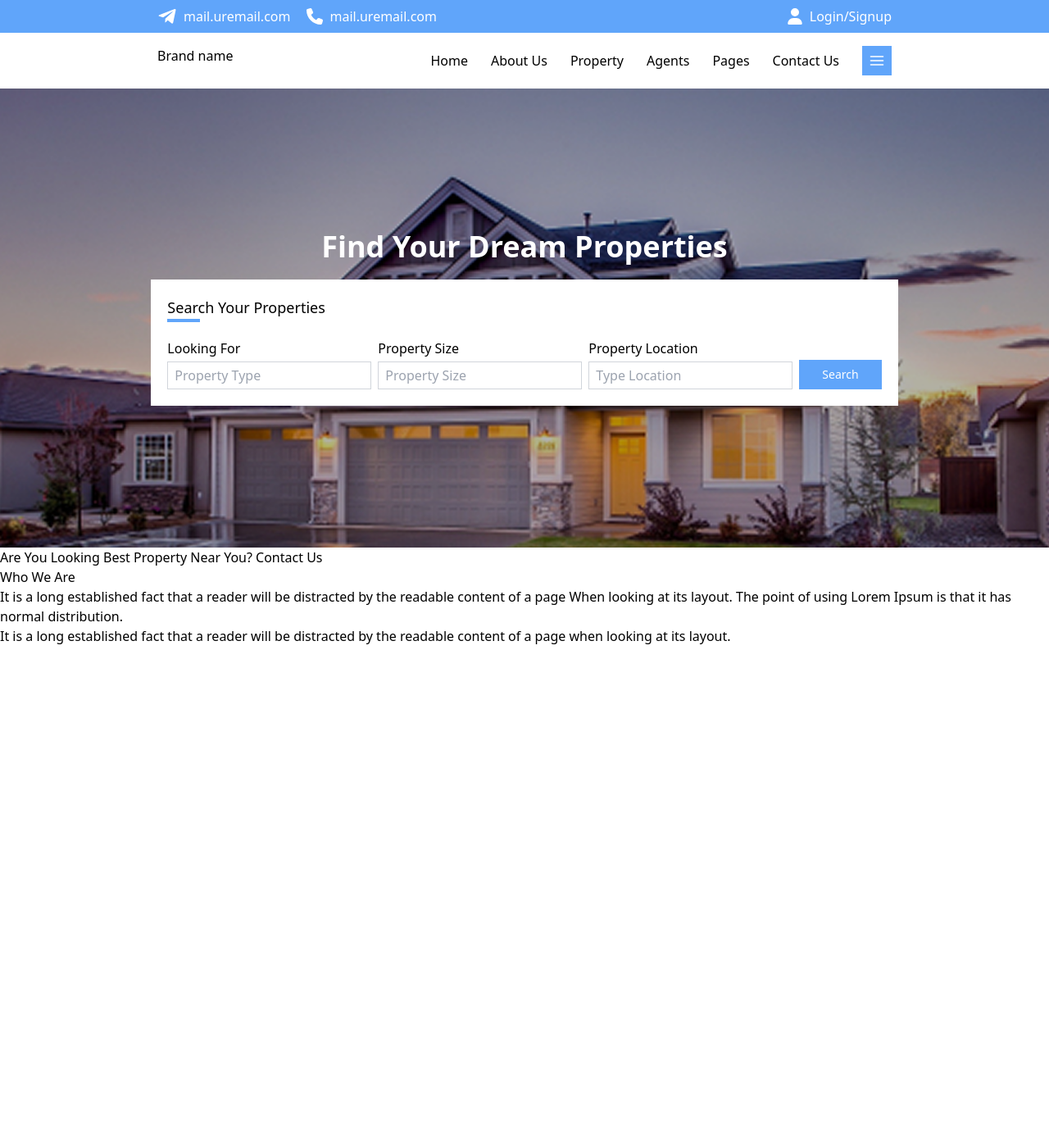
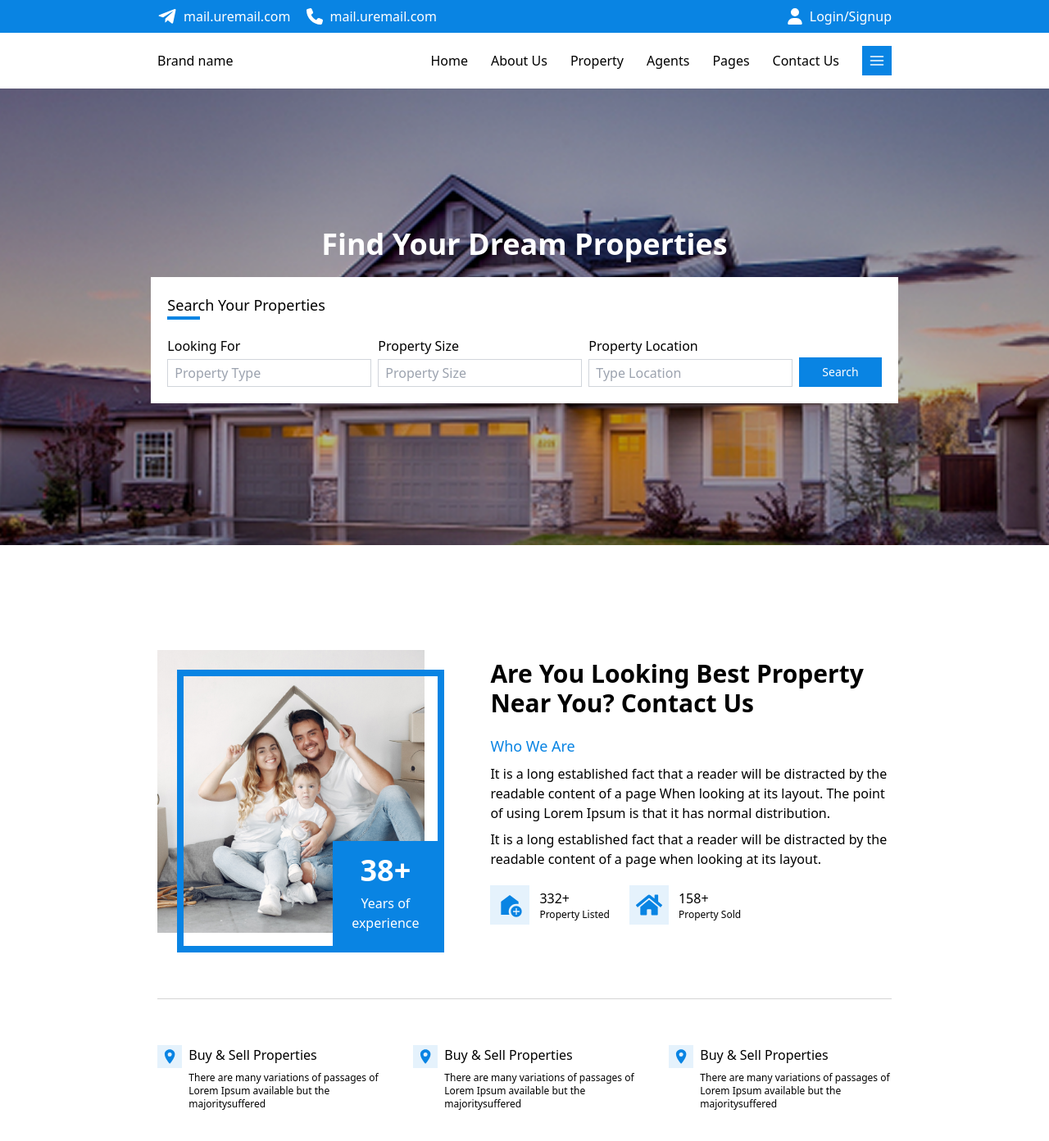
Before and after one commit to Promzy004/real-estate, a React (Vite) app: page / in a window 1280 px wide. Shown: the top 1392 px of the page at 82% size. Before the commit the page ends 800 px from the top, so only its background shows below. Built offline with nearby package versions, Linux system fonts and the light colour scheme.

Commit message:
section 1 added

```diff
--- /dev/null
+++ b/src/compoents/cards/serviceCard.jsx
@@ -0,0 +1,15 @@
+import { IoLocationSharp } from "react-icons/io5";
+
+const ServiceCard = () => {
+    return (
+        <div className="flex gap-2">
+            <IoLocationSharp className="text-2xl text-primaryColor p-1 h-7 w-14 bg-primaryColor/10" />
+            <div className="flex flex-col gap-2">
+                <span className="text-base font-medium">Buy & Sell Properties</span>
+                <span className="text-xs font-light">There are many variations of passages of Lorem Ipsum available but the majoritysuffered</span>
+            </div>
+        </div>
+    );
+}
+
+export default ServiceCard;
--- a/src/compoents/header.jsx
+++ b/src/compoents/header.jsx
@@ -1,12 +1,12 @@
 import { Link } from "react-router-dom";
-import { FaUser, FaPhone, FaTelegram } from "react-icons/fa6";
+import { FaUser, FaPhone } from "react-icons/fa6";
 import { FaTelegramPlane } from "react-icons/fa";
 import { FiMenu } from "react-icons/fi";
 
 const Header = () => {
     return (
-        <header className="static top-0 w-full">
-            <div className="flex justify-between py-2 px-48 bg-blue-400 text-white">
+        <header className="fixed top-0 w-full bg-white z-50">
+            <div className="flex justify-between py-2 px-48 bg-primaryColor text-white">
                 <div className="flex justify-center items-center gap-5">
                     <a href="mailto:" className="flex justify-center items-center gap-2">
                         <FaTelegramPlane className="text-2xl" />
@@ -22,16 +22,16 @@ const Header = () => {
                     <span className="font-light">Login/Signup</span>
                 </a>
             </div>
-            <div className="flex justify-between py-4 px-48">
+            <div className="flex justify-between items-center py-4 px-48">
                 <h2>Brand name</h2>
                 <nav className="flex gap-7 items-center justify-center">
-                    <Link to="" className="hover:text-blue-400">Home</Link>
-                    <Link to="" className="hover:text-blue-400">About Us</Link>
-                    <Link to="" className="hover:text-blue-400">Property</Link>
-                    <Link to="" className="hover:text-blue-400">Agents</Link>
-                    <Link to="" className="hover:text-blue-400">Pages</Link>
-                    <Link to="" className="hover:text-blue-400">Contact Us</Link>
-                    <div className="bg-blue-400 p-2">
+                    <Link to="" className="hover:text-primaryColor">Home</Link>
+                    <Link to="" className="hover:text-primaryColor">About Us</Link>
+                    <Link to="" className="hover:text-primaryColor">Property</Link>
+                    <Link to="" className="hover:text-primaryColor">Agents</Link>
+                    <Link to="" className="hover:text-primaryColor">Pages</Link>
+                    <Link to="" className="hover:text-primaryColor">Contact Us</Link>
+                    <div className="bg-primaryColor p-2">
                         <FiMenu className="text-xl text-white"/>
                     </div>
                 </nav>
--- a/src/compoents/hero.jsx
+++ b/src/compoents/hero.jsx
@@ -1,11 +1,10 @@
-import hero from "../assets/images/hero.png";
 
 const Hero = () => {
     return (
-        <div className="hero relative min-h-[35rem] flex flex-col gap-5 justify-center items-center">
+        <div className="hero mt-[105px] relative min-h-[35rem] flex flex-col gap-5 justify-center items-center">
             <h2 className="text-white text-4xl font-semibold">Find Your Dream Properties</h2>
             <div className="bg-white min-w-3/5 p-5 flex flex-col gap-5">
-                <h3 className="relative pb-1 text-lg font-medium before:content-[''] before:bg-blue-400 before:absolute before:left-0 before:bottom-0 before:h-1 before:w-10 ">Search Your Properties</h3>
+                <h3 className="relative pb-1 text-lg font-medium before:content-[''] before:bg-primaryColor before:absolute before:left-0 before:bottom-0 before:h-1 before:w-10 ">Search Your Properties</h3>
                 <form action="" className="flex gap-2">
                     <label className="flex flex-col gap-1">
                         Looking For
@@ -19,7 +18,7 @@ const Hero = () => {
                         Property Location
                         <input type="text" className="hero-input" placeholder="Type Location" />
                     </label>
-                    <input type="Submit" value='Search' className="bg-blue-400 px-7 py-2 flex self-end text-sm text-white" />
+                    <input type="Submit" value='Search' className="bg-primaryColor px-7 py-2 flex self-end text-sm text-white" />
                 </form>
             </div>
         </div>
--- a/src/pages/home.jsx
+++ b/src/pages/home.jsx
@@ -1,22 +1,59 @@
 import Hero from "../compoents/hero";
+import img1 from "../assets/images/section1-img.png";
+import { FaHome } from "react-icons/fa";
+import { MdAddHome } from "react-icons/md";
+import ServiceCard from "../compoents/cards/serviceCard";
 
 const Home = () => {
     return (
         <>
             <Hero />
-            <section>
-                <div>
-                    <div></div>
-                    <div>
-                        <h3>Are You Looking Best Property Near You? Contact Us</h3>
-                        <div>
-                            <h4>Who We Are</h4>
-                            <p>It is a long established fact that a reader will be distracted by the readable content of a page When looking at its layout. The point of using Lorem Ipsum is that it has normal distribution. <br /> It is a long established fact that a reader will be distracted by the readable content of a page when looking at its layout.</p>
+            <section className="flex justify-center items-center py-32">
+                <div className="w-[70%] flex flex-col gap-14 justify-center items-center">
+                    <div className="w-full grid grid-cols-[2fr_3fr] gap-20 justify-items-center items-center mb-6">
+                        <div className="relative justify-center items-center">
+                            <div className="h-full w-full absolute border-8 border-primaryColor top-6 left-6">
+                                <div className="absolute w-32 h-32 bg-primaryColor right-0 bottom-0 text-white flex flex-col justify-center items-center text-center gap-2">
+                                    <span className="text-4xl font-semibold">38+</span>
+                                    <span>Years of experience</span>
+                                </div>
+                            </div>
+                            <img src={img1} alt="" className="h-full w-full" />
+                        </div>
+                        <div className="flex flex-col gap-5">
+                            <h3 className="text-3xl font-semibold">Are You Looking Best Property Near You? Contact Us</h3>
+                            <div className="flex flex-col gap-2">
+                                <h4 className="text-primaryColor text-lg">Who We Are</h4>
+                                <div className="text-base font-light flex flex-col gap-2">
+                                    <p>It is a long established fact that a reader will be distracted by the readable content of a page When looking at its layout. The point of using Lorem Ipsum is that it has normal distribution.</p>
+                                    <p>It is a long established fact that a reader will be distracted by the readable content of a page when looking at its layout.</p>
+                                </div>
+                            </div>
+                            <div className="flex gap-6">
+                                <div className="flex justify-center items-center gap-3">
+                                    <MdAddHome  className="text-5xl text-primaryColor p-2 bg-primaryColor/10"/>
+                                    <div className="flex flex-col">
+                                        <span className="text-base font-medium">332+</span>
+                                        <span className="text-xs font-light">Property Listed</span>
+                                    </div>
+                                </div>
+                                <div className="flex justify-center items-center gap-3">
+                                    <FaHome className="text-5xl text-primaryColor p-2 bg-primaryColor/10" />
+                                    <div className="flex flex-col">
+                                        <span className="text-base font-medium">158+</span>
+                                        <span className="text-xs font-light">Property Sold</span>
+                                    </div>
+                                </div>
+                            </div>
                         </div>
                     </div>
+                    <div className="w-full h-[1px] bg-neutral-300"></div>
+                    <div className="flex gap-10">
+                        <ServiceCard />
+                        <ServiceCard />
+                        <ServiceCard />
+                    </div>
                 </div>
-                <div></div>
-                <div></div>
             </section>
         </>
     );
--- a/tailwind.config.js
+++ b/tailwind.config.js
@@ -11,6 +11,9 @@
         //background image for the hero section
         'custom-image': "url('./src/assets/images/hero.png')"
       },
+      colors: {
+        primaryColor: '#0984E3'
+      }
     },
   },
   plugins: [],
```
Also changed, not shown: src/assets/images/section1-img.png (added).
